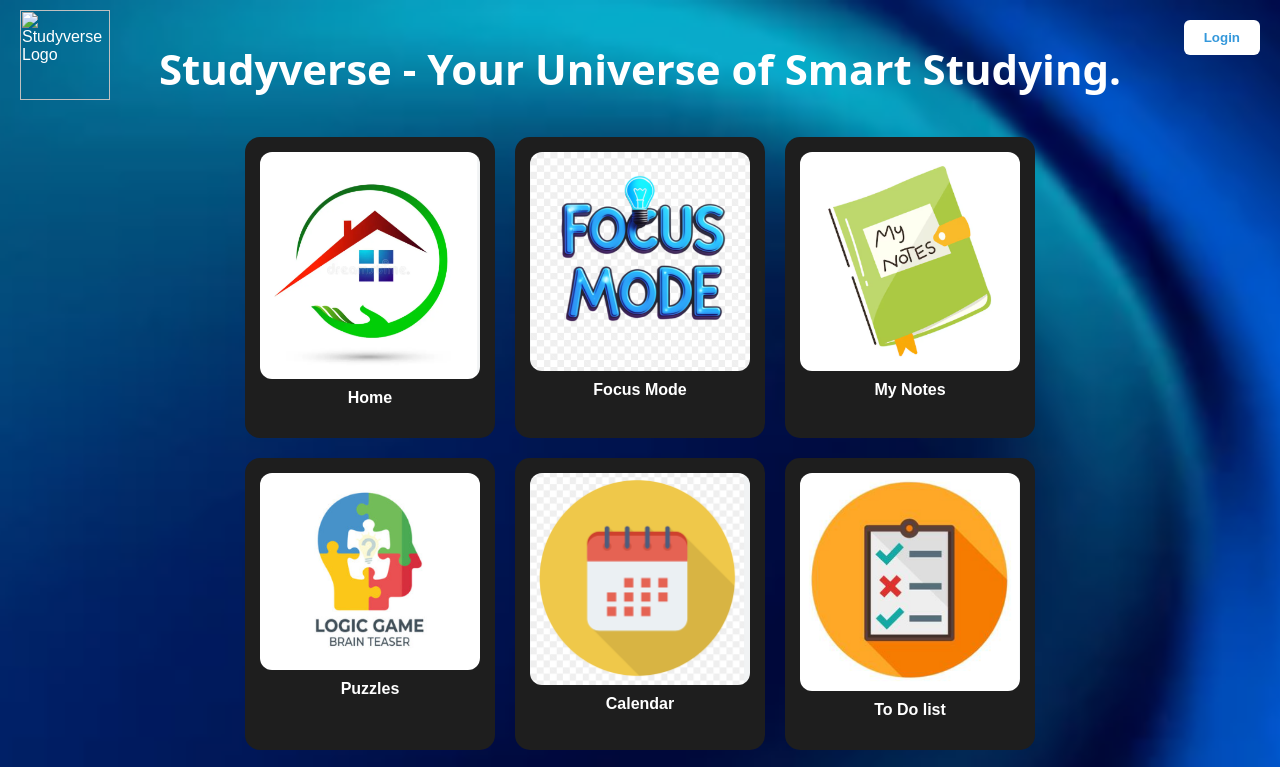
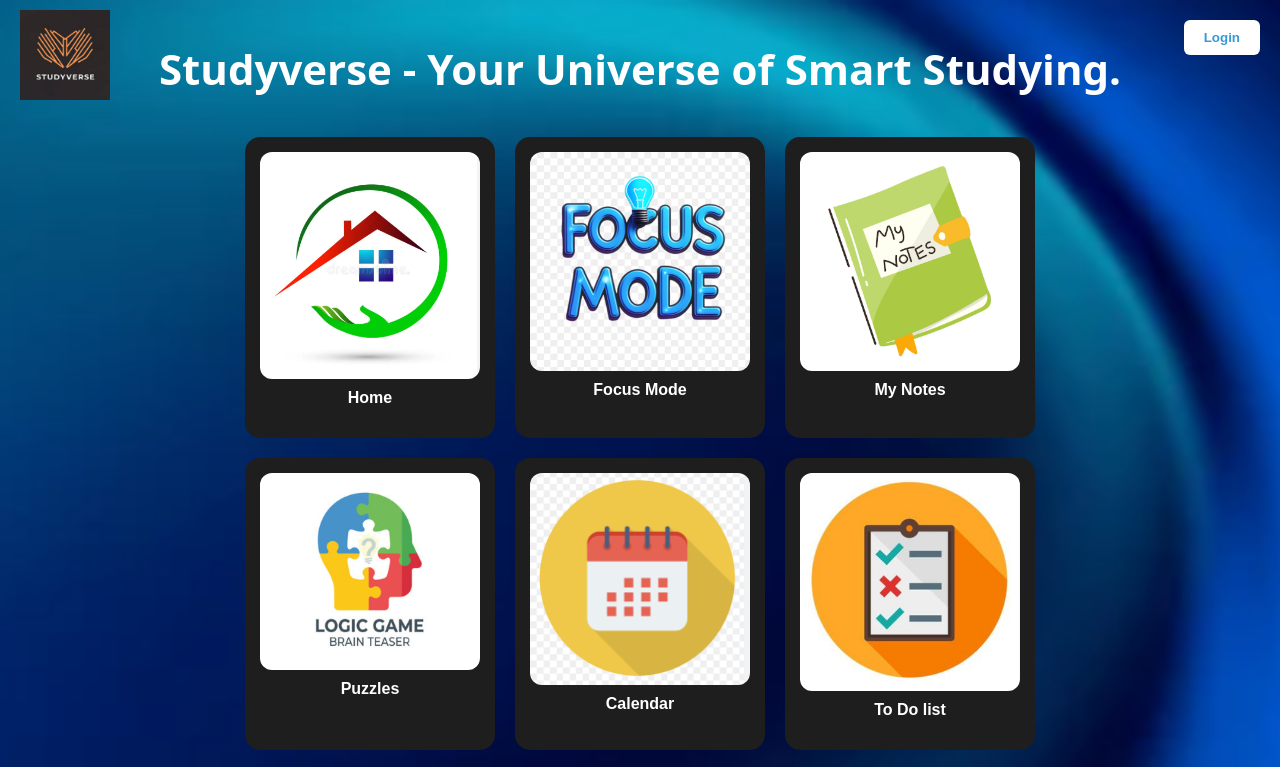
Before and after one commit to rakshit2711beai25-rgb/Studyplanner, a plain HTML site: page index.html in a window 1280 px wide. Shown: the top 767 px of the page. Drawn offline with Linux system fonts and the light colour scheme; files whose address does not match are found by name.

Commit message:
Update index.html

```diff
--- a/index.html
+++ b/index.html
@@ -9,7 +9,7 @@
 
     <h1> Studyverse - Your Universe of Smart Studying.</h1>
 
-    <img src="css images\Screenshot 2026-03-22 184203.png" alt="Studyverse Logo" class="logo">
+    <img src="Screenshot 2026-03-22 184203.png" alt="Studyverse Logo" class="logo">
 
     <button class="login-btn" onclick="goToLogin()">Login</button>
 
```
